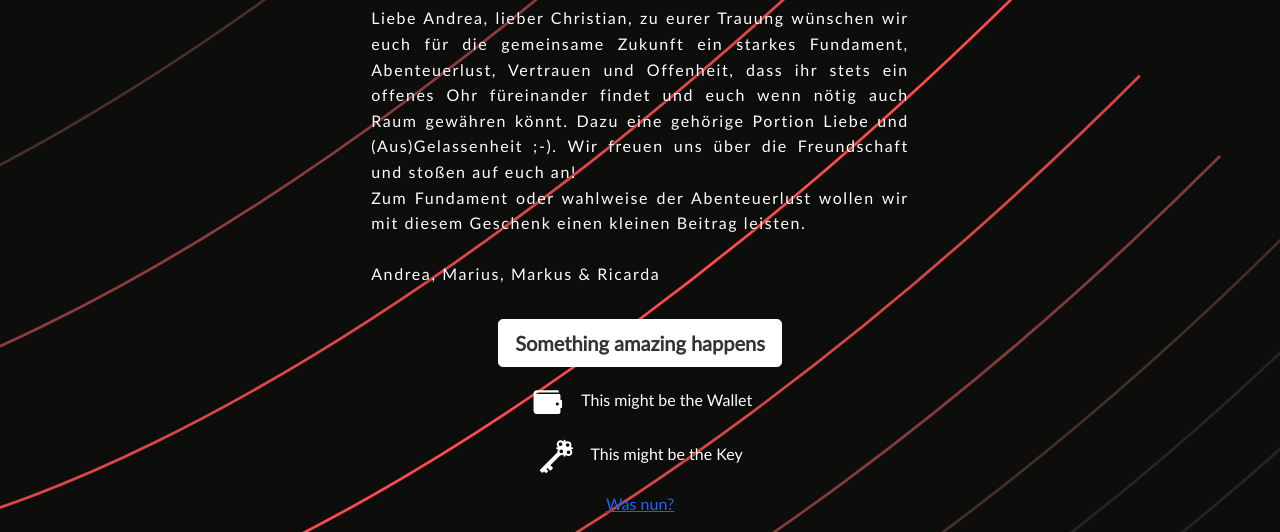
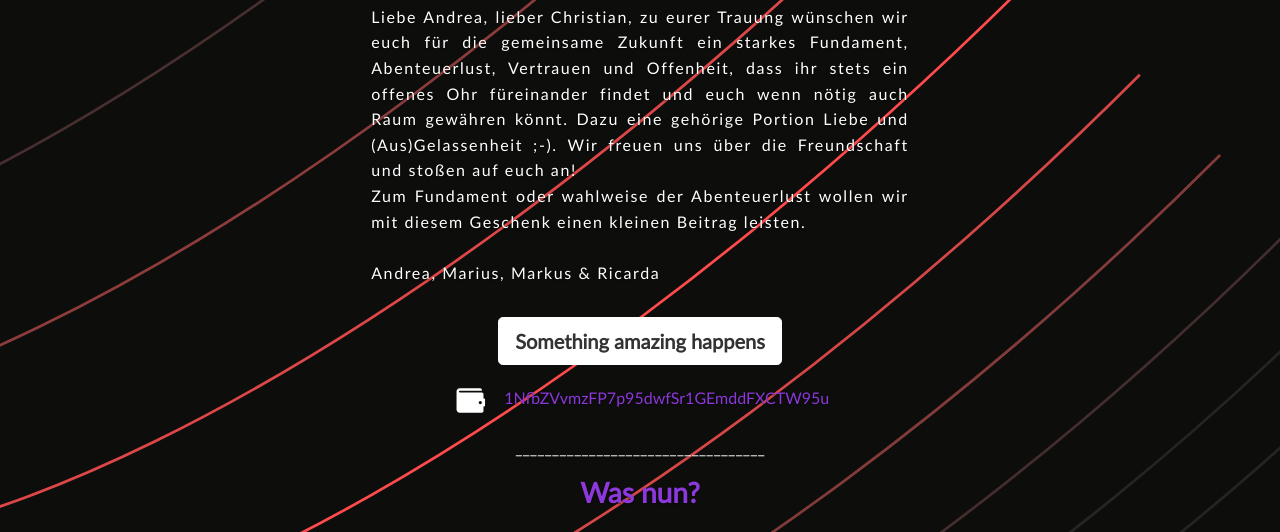
Before and after one commit to MarkusSchmitz/WeddingPresent, a plain HTML site: page index.html in a window 1280 px wide. Shown: the part 268-800 px from the top of the page. Drawn offline with Linux system fonts and the light colour scheme; a script that the page names is missing.

Commit message:
added wallet id and blockchain link mod a style

```diff
--- a/assets/style.css
+++ b/assets/style.css
@@ -83,6 +83,11 @@ body {
   margin: auto;
 }
 
+a {
+  text-decoration: none;
+  color:rgb(140, 56, 219);
+}
+
 h1 {
   font-weight: bold;
   padding-bottom: 25px;
--- a/index.html
+++ b/index.html
@@ -89,9 +89,10 @@
       <p class="lead">
 
         <a href="#" class="btn btn-lg btn-secondary fw-bold border-white bg-white" onclick="">Something amazing happens</a>
-        <p id="output"><img class='icons' src='assets/wallet.svg'>This might be the Wallet</p>
-        <p id="output"><img class='icons' src='assets/key.svg'>This might be the Key</p>
-        <a id="output" href="https://de.lmgtfy.app/?q=how+to+bitcoin&iie=1">Was nun?</a>
+        <p id="output"><img class='icons' src='assets/wallet.svg'><a href="https://www.blockchain.com/btc/address/1NfbZVvmzFP7p95dwfSr1GEmddFXCTW95u" target="blank">1NfbZVvmzFP7p95dwfSr1GEmddFXCTW95u</a></p>
+        <!--<p id="output"><img class='icons' src='assets/key.svg'>This might be the Key</p>-->
+        <p id="output">__________________________________</p>
+        <h3><a id="output" style="font-weight: bold;" href="https://de.lmgtfy.app/?q=how+to+bitcoin&iie=1">Was nun?</a></h3>
       </p>
     </div>
 
```
